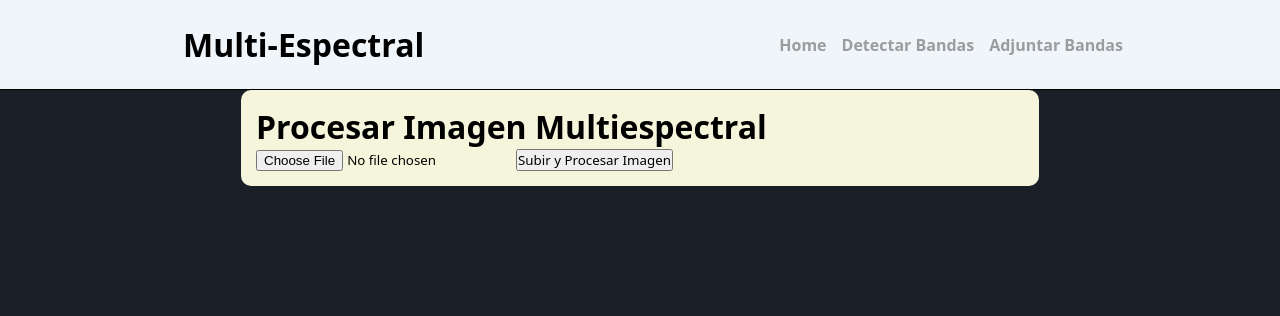
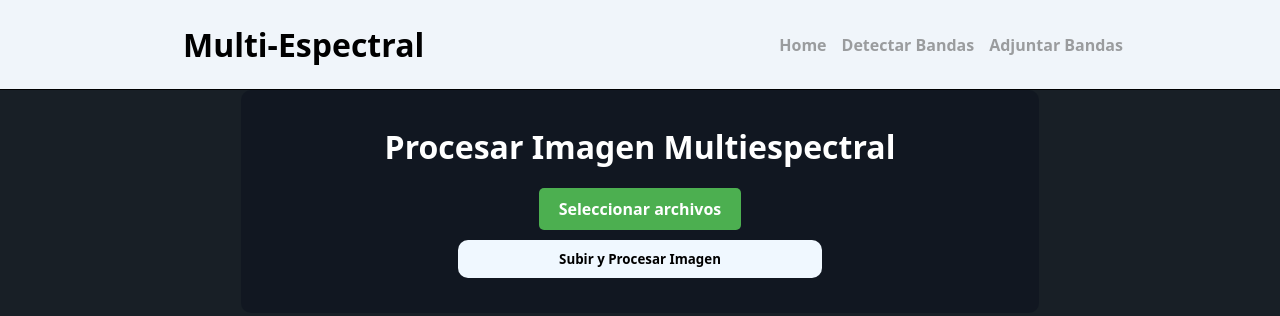
Before and after one commit to AizenLM/multi-espectral, a React (Vite) app in the folder 01-static/: page /detect-bands in a window 1280 px wide. Shown: the top 316 px of the page. Built offline with nearby package versions, Linux system fonts and the light colour scheme.

Commit message:
Agregando animaciones a los divs

```diff
--- a/01-static/src/assets/styles.css
+++ b/01-static/src/assets/styles.css
@@ -55,9 +55,35 @@ nav div li a:hover {
   margin: auto;
   margin-top: 7%;
   width: 60%;
-  background-color: beige;
+  background-color: rgba(15, 22, 33, 0.745);
   padding: 15px;
   border-radius: 10px;
+  color: white;
+}
+.panel-content{
+  display: flex;
+  flex-direction: column;
+  justify-content: center;
+  justify-items: center;
+  text-align: center;
+  padding: 20px;
+}
+.panel-content input{
+  width:80%;
+}
+.panel-content button{
+
+  margin: auto;
+  width: 50%;
+  padding: 10px;
+  cursor: pointer;
+  border-radius: 10px;
+  border: none;
+  background-color: aliceblue;
+  color: black;
+  font-weight: 700;
+  margin-top: 10px;
+
 }
 .spectral-image {
   display: flex;
@@ -151,3 +177,59 @@ section:nth-child(2) .section-content {
 .up-button a{
   width: 100%;
 }
+
+.file-count {
+  margin-top: 10px;
+  font-size: 16px;
+  font-weight: bold;
+  color: #333; /* Color opcional */
+  margin-bottom: 10px;
+}
+.loading{
+  width: 80%;
+  margin: auto;
+  text-align: center;
+}
+.result-tif{
+  margin: auto;
+  display: flex;
+  flex-direction: column;
+  justify-content: center;
+  align-items: center;
+  width: 50%;
+}
+.result-tif h3{
+  text-align: center;
+  margin-bottom: 10px;
+}
+.result-tif a{
+  text-align: center;
+}
+.result-tif a img{
+  text-align: center;
+  width: 70%;
+}
+.result-tif a img:hover{
+  border-radius: 25px;
+ transition: 400ms;
+}
+.img-original{
+  text-align: center;
+  margin-bottom: 10px;
+}
+.img-original img{
+  width: 80%;
+}
+.img-more{
+  display: grid;
+  grid-template-columns: 1fr 1fr 1fr;
+  gap: 10px;
+}
+.img-more div{
+  text-align: center;
+  display: flex;
+  flex-direction: column;
+}
+.img-more div img{
+  width: 100%;
+}
--- /dev/null
+++ b/01-static/src/pages/AttachBands.jsx
@@ -0,0 +1,86 @@
+import { useState } from "react";
+import axios from "axios";
+import BandCombinationInfo from "./components/BandCombinationInfo";
+import FileUpload from "./components/FileUpload"; // Importa el nuevo componente FileUpload
+function AttachBands() {
+    const [files, setFiles] = useState(null);
+    const [downloadLink, setDownloadLink] = useState('');
+    const [isLoading, setIsLoading] = useState(false);
+    const [error, setError] = useState(''); // Nuevo estado para manejar errores
+
+    const handleFileChange = (event) => {
+        setFiles(event.target.files);
+        setError(''); // Limpiar cualquier error anterior al seleccionar nuevos archivos
+    };
+
+    const handleUpload = async () => {
+        if (!files || files.length === 0) {
+            setError('Por favor, selecciona al menos un archivo.');
+            return;
+        }
+
+        const formData = new FormData();
+        for (let i = 0; i < files.length; i++) {
+            formData.append('files', files[i]);
+        }
+
+        try {
+            setIsLoading(true);
+            setError('');
+
+            // Enviar los archivos al backend
+            const response = await axios.post('http://localhost:5000/combinar', formData, {
+                responseType: 'blob',
+                headers: {
+                    'Content-Type': 'multipart/form-data',
+                },
+            });
+
+            // Crear un enlace para descargar el TIFF
+            const url = window.URL.createObjectURL(new Blob([response.data]));
+            setDownloadLink(url);
+        } catch (error) {
+            console.error('Error al combinar las bandas:', error);
+            setError('Hubo un error al procesar tu solicitud. Inténtalo de nuevo.');
+        } finally {
+            setIsLoading(false);
+        }
+    };
+
+    return (
+        <div className="content animate__animated animate__heartBeat">
+            <div className="panel-content">
+                <h1>Subir Bandas Multiespectrales</h1>
+                <label htmlFor="files-bands">Ingresa todas las bandas que deseas juntar</label>
+                <FileUpload onFileChange={handleFileChange} /> {/* Usa el componente FileUpload */}
+                {error && <div className="error">{error}</div>} {/* Mostrar errores si los hay */}
+
+                {/* Mostrar la cantidad de archivos seleccionados */}
+                {files && (
+                    <div className="file-count">
+                        <p>{files.length} archivo(s) seleccionado(s)</p>
+                    </div>
+                )}
+
+                <button onClick={handleUpload} disabled={!files || isLoading}>
+                    {isLoading ? 'Procesando...' : 'Combinar y Descargar TIFF'}
+                </button>
+            </div>
+
+            {isLoading && <div className="loading">Espere, procesando tu imagen...</div>}
+
+            {downloadLink && (
+                <div className="result-tif">
+                    <h3>EL ARCHIVO SE HA GENERADO CORRECTAMENTE. AHORA PUEDES DESCARGARLO</h3>
+                    <a href={downloadLink} download="salida_multibanda.tif">
+                        <img src="https://static.vecteezy.com/system/resources/previews/015/426/217/non_2x/tiff-file-format-icon-tiff-extension-filled-icon-free-vector.jpg" />
+                    </a>
+                    <p>Click en la imagen para descargar</p>
+                </div>
+            )}
+            <BandCombinationInfo />
+        </div>
+    );
+}
+
+export default AttachBands;
--- a/01-static/src/pages/DetectBands.jsx
+++ b/01-static/src/pages/DetectBands.jsx
@@ -1,21 +1,22 @@
 import { useState } from "react";
-import axios from 'axios';
-const DetectBands = () =>{
+import axios from "axios";
+import './components/FileUpload.css'
+const DetectBands = () => {
   const [selectedFile, setSelectedFile] = useState(null);
   const [bandImages, setBandImages] = useState([]);
   const [originalImage, setOriginalImage] = useState(null);
   const [loading, setLoading] = useState(false);
-    const [error, setError] = useState('');
+  const [error, setError] = useState("");
   const [isGif, setIsGif] = useState(false); // Nuevo estado para manejar si es GIF
 
   // Manejar la selección de archivo
   const handleFileChange = (event) => {
     const file = event.target.files[0];
     setSelectedFile(file);
-      setError('');
+    setError("");
 
     // Detectar si el archivo es un GIF
-      if (file && file.type === 'image/gif') {
+    if (file && file.type === "image/gif") {
       setIsGif(true);
     } else {
       setIsGif(false);
@@ -25,24 +26,28 @@ const DetectBands = () =>{
   // Enviar la imagen al servidor
   const handleUpload = async () => {
     if (!selectedFile) {
-        setError('Por favor, selecciona una imagen multiespectral o un GIF.');
+      setError("Por favor, selecciona una imagen multiespectral o un GIF.");
       return;
     }
 
     setLoading(true);
     setBandImages([]);
     setOriginalImage(null); // Reiniciar imagen original
-      setError('');
+    setError("");
 
     const formData = new FormData();
-      formData.append('image', selectedFile);
+    formData.append("image", selectedFile);
 
     try {
-        const response = await axios.post('http://localhost:5000/espectro', formData, {
+      const response = await axios.post(
+        "http://localhost:5000/espectro",
+        formData,
+        {
           headers: {
-            'Content-Type': 'multipart/form-data',
+            "Content-Type": "multipart/form-data",
           },
-        });
+        }
+      );
 
       const { band_images, num_frames } = response.data;
 
@@ -59,7 +64,7 @@ const DetectBands = () =>{
         setOriginalImage(originalImageUrl);
       }
     } catch (err) {
-        setError('Ocurrió un error al procesar la imagen.');
+      setError("Ocurrió un error al procesar la imagen.");
       console.error(err);
     } finally {
       setLoading(false);
@@ -67,39 +72,57 @@ const DetectBands = () =>{
   };
 
   return (
-      <div className='content'>
+    <div className="content animate__animated animate__heartBeat">
+      <div className="panel-content">
         <h1>Procesar Imagen Multiespectral</h1>
 
-        <input type="file" onChange={handleFileChange} accept=".tiff,.tif,.gif,.png,.jpg,.jpeg" />
-        <button className='btn-primary' onClick={handleUpload} disabled={loading}>
-          {loading ? 'Procesando...' : 'Subir y Procesar Imagen'}
+          <div className="file-upload-container">
+            <label htmlFor="file-upload" className="custom-file-upload">
+                Seleccionar archivos
+            </label>
+            <input
+                id="file-upload"
+                type="file"
+                onChange={handleFileChange}
+                accept=".tiff,.tif,.gif,.png,.jpg,.jpeg"Llama a la función prop cuando cambia el input
+                className="file-input"
+            />
+        </div>
+        <button
+          className="btn-primary"
+          onClick={handleUpload}
+          disabled={loading}
+        >
+          {loading ? "Procesando..." : "Subir y Procesar Imagen"}
         </button>
 
-        {error && <p style={{ color: 'red' }}>{error}</p>}
+        {error && <p style={{ color: "red" }}>{error}</p>}
+      </div>
 
       <div>
         {originalImage && ( // Mostrar la imagen original
-            <div style={{ margin: '20px 0' }}>
-              <h2>{isGif ? 'Primer Frame del GIF' : 'Imagen Original'}:</h2>
+          <div className="img-original">
+            <h2>{isGif ? "Primer Frame del GIF" : "Imagen Original"}:</h2>
             <img
               src={originalImage}
               alt="Imagen Original"
-                style={{ width: '200px', height: '200px', objectFit: 'cover' }}
             />
           </div>
         )}
 
         {bandImages.length > 0 && (
           <div>
-              <h2>{isGif ? 'Frames del GIF' : 'Bandas Procesadas'}:</h2>
-              <div style={{ display: 'flex', flexWrap: 'wrap' }}>
+            <h2>{isGif ? "Frames del GIF" : "Bandas Procesadas"}:</h2>
+            <div className="img-more">
               {bandImages.map((band, index) => (
-                  <div className='img-more' key={index} style={{ margin: '10px' }}>
+                <div
+                  key={index}
+                  className="animate__animated animate__bounceIn"
+                >
                   <h2>{band.name}</h2>
                   <img
                     src={`http://localhost:5000${band.image_url}`}
                     alt={isGif ? `Frame ${index + 1}` : `Banda ${index + 1}`}
-                      style={{ width: '200px', height: '200px', objectFit: 'cover' }}
                   />
                 </div>
               ))}
@@ -109,5 +132,5 @@ const DetectBands = () =>{
       </div>
     </div>
   );
-}
-export default DetectBands
+};
+export default DetectBands;
--- /dev/null
+++ b/01-static/src/pages/components/BandCombinationInfo.jsx
@@ -0,0 +1,48 @@
+import React from "react";
+
+function BandCombinationInfo() {
+    return (
+        <section>
+            <h2>¿Cómo Funciona la Combinación de Bandas en Imágenes Multiespectrales?</h2>
+            <p>
+                La <strong>combinación de bandas</strong> en imágenes multiespectrales es una técnica que permite unir información capturada en diferentes longitudes de onda de luz (o bandas) para obtener una imagen más completa y detallada de lo que nuestros ojos pueden ver.
+            </p>
+
+            <h3>¿Qué son las bandas?</h3>
+            <p>
+                Una banda es básicamente una "capa" de una imagen que representa cómo un objeto refleja la luz en una parte específica del espectro electromagnético. Estas bandas pueden estar en:
+            </p>
+            <ul>
+                <li>Luz visible (los colores que vemos: rojo, verde y azul).</li>
+                <li>Infrarrojo (que nuestros ojos no ven pero que detecta el calor).</li>
+                <li>Otras partes del espectro que captan detalles específicos, como la humedad del suelo o la salud de las plantas.</li>
+            </ul>
+
+            <h3>¿Cómo funciona la combinación de bandas?</h3>
+            <p>
+                Cuando combinamos bandas de una imagen multiespectral, lo que hacemos es unir estas diferentes capas para crear una sola imagen que tenga más información que cualquiera de las capas por sí sola. Por ejemplo:
+            </p>
+            <ul>
+                <li>La banda roja podría mostrar la vegetación.</li>
+                <li>La banda infrarroja podría resaltar diferencias en la temperatura.</li>
+                <li>Al combinarlas, puedes ver tanto el paisaje visible como información invisible sobre la salud de las plantas o el calor que emiten.</li>
+            </ul>
+
+            <h3>¿Por qué es útil?</h3>
+            <p>
+                La combinación de bandas es muy útil en campos como la agricultura, la ecología y la ciencia ambiental. Ayuda a monitorear la salud de los cultivos, detectar problemas en el suelo, y observar cambios en el ambiente que no son visibles a simple vista.
+            </p>
+
+            <h3>Ejemplo sencillo</h3>
+            <p>
+                Imagina que estás mirando una fotografía de un bosque. Solo puedes ver los árboles y el suelo (luz visible). Pero si combinas esa imagen con otras bandas, podrías ver qué áreas del bosque están más saludables, cuáles están secas o incluso detectar cuerpos de agua ocultos bajo la vegetación.
+            </p>
+
+            <p>
+                Esta técnica es fundamental en imágenes multiespectrales y se usa con frecuencia en satélites, drones, y otras herramientas de monitoreo.
+            </p>
+        </section>
+    );
+}
+
+export default BandCombinationInfo;
--- /dev/null
+++ b/01-static/src/pages/components/FileUpload.css
@@ -0,0 +1,47 @@
+.file-upload-container {
+    display: flex;
+    flex-direction: column;
+    align-items: center;
+    margin-top: 20px;
+}
+
+.custom-file-upload {
+    background-color: #4CAF50;
+    color: white;
+    padding: 10px 20px;
+    border-radius: 5px;
+    cursor: pointer;
+    font-size: 16px;
+    font-weight: bold;
+    transition: background-color 0.3s ease;
+}
+
+.custom-file-upload:hover {
+    background-color: #45a049;
+}
+
+.file-input {
+    display: none;
+}
+
+.file-details {
+    margin-top: 15px;
+    text-align: center;
+}
+
+.file-details p {
+    font-weight: bold;
+    margin-bottom: 5px;
+}
+
+.file-details ul {
+    list-style: none;
+    padding: 0;
+}
+
+.file-details ul li {
+    background-color: #f1f1f1;
+    padding: 5px 10px;
+    margin: 5px 0;
+    border-radius: 5px;
+}
--- /dev/null
+++ b/01-static/src/pages/components/FileUpload.jsx
@@ -0,0 +1,21 @@
+import React from "react";
+import './FileUpload.css'; // Importa el archivo de estilos
+
+function FileUpload({ onFileChange }) { // Recibe la función como prop
+    return (
+        <div className="file-upload-container">
+            <label htmlFor="file-upload" className="custom-file-upload">
+                Seleccionar archivos
+            </label>
+            <input
+                id="file-upload"
+                type="file"
+                multiple
+                onChange={onFileChange} // Llama a la función prop cuando cambia el input
+                className="file-input"
+            />
+        </div>
+    );
+}
+
+export default FileUpload;
```
Also changed, not shown: 2 other files (tests, documents, lock files or other folders). Lines whose indentation alone changed are shown as unchanged.
